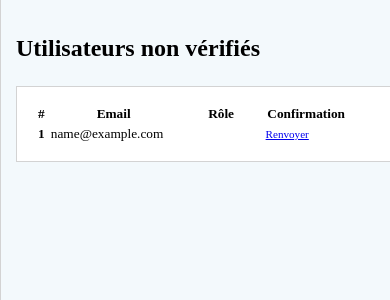
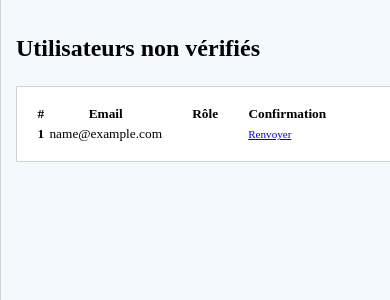
Before and after one commit to RanYQB/ecf-private, a Symfony app: template templates/admin/admin_show_unverified.html.twig in a window 390 px wide. Shown: the part 68-368 px from the top of the page. Run offline with Twig, Linux system fonts and the light colour scheme; the template is opened without the code that fills it: most values are stand-ins (such as "Sample title", 1, 10 or a date in 2020); style sheets or scripts are compiled from the project's sources; some libraries are stand-ins or nearby versions.

Commit message:
responsive test

```diff
--- a/assets/styles/unverified.scss
+++ b/assets/styles/unverified.scss
@@ -115,10 +115,10 @@ th{
   }
 
   .role-th{
-    width: 26%;
+    width: 28%;
   }
 
   .btn-th{
-    width: 26%;
+    width: 28%;
   }
 }
```
